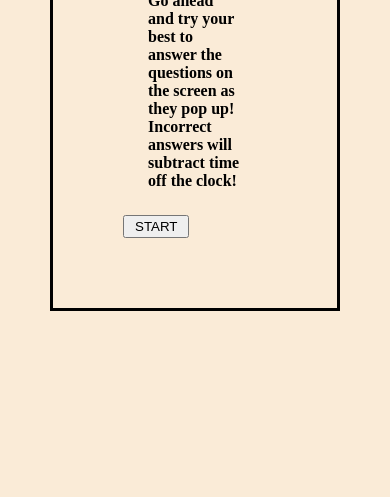
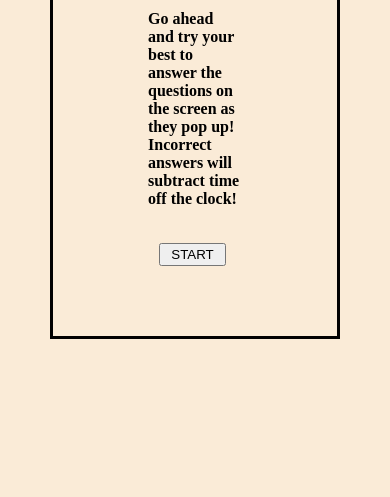
Before and after one commit to aditore/codeQuiz, a plain HTML site: page index.html in a window 390 px wide. Shown: the part 365-862 px from the top of the page. Drawn offline with Linux system fonts and the light colour scheme.

Commit message:
adding media to styles

```diff
--- a/assets/style.css
+++ b/assets/style.css
@@ -92,3 +92,17 @@ li {
     margin: 10px;
     width: 50px;
 }
+
+/* media */
+
+@media (max-width: 756px) {
+    * {
+        display: flex;
+        flex-direction: column;
+        align-items: center;
+    }
+
+    button {
+        margin-top: 10px;
+    }
+}
```
